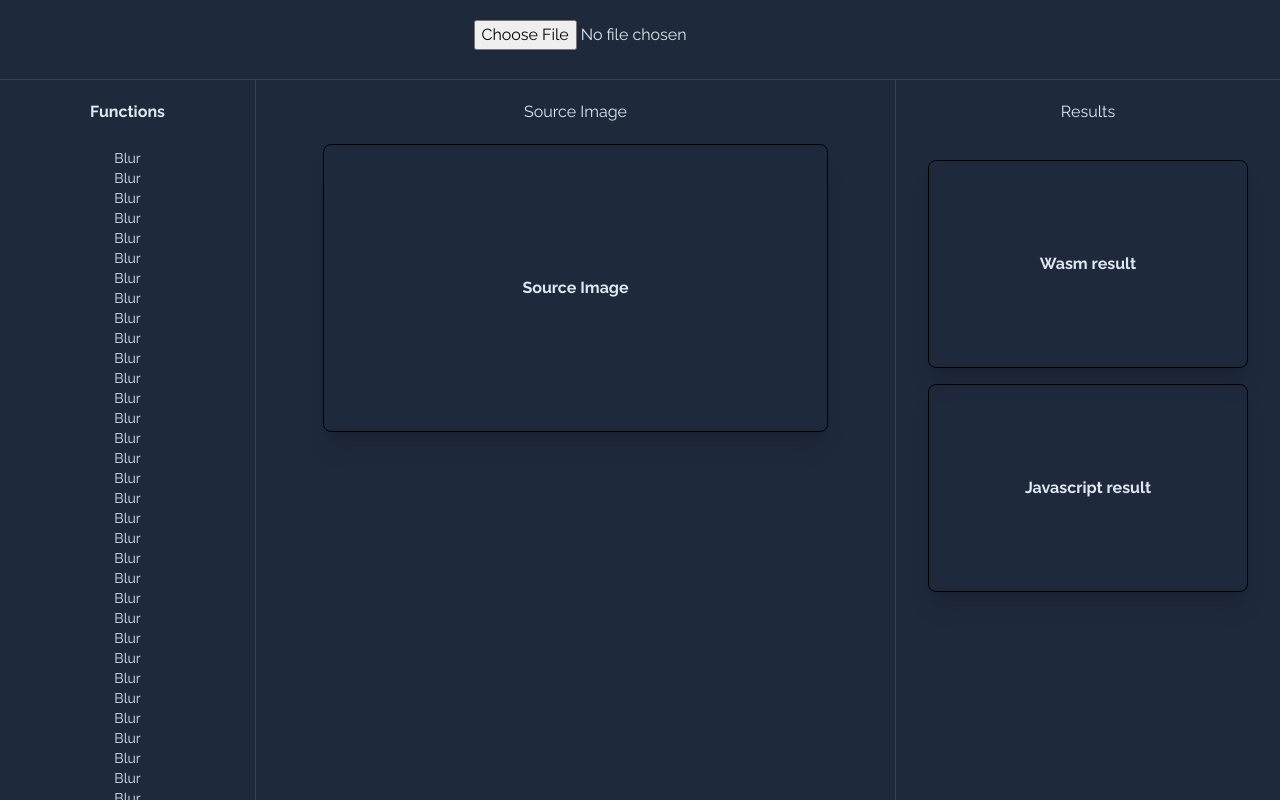
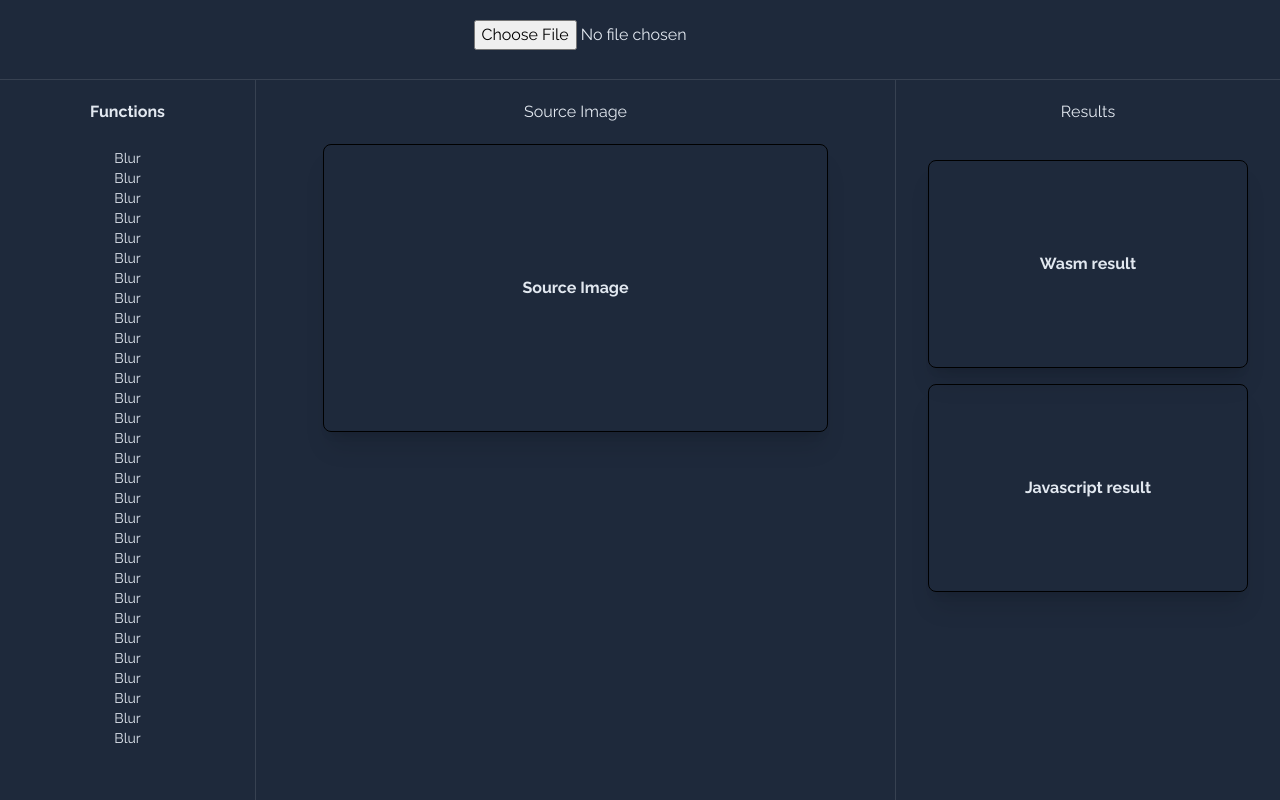
Before and after one commit to babalolajnr/photon-wasm, a website built with webpack: page site/src/index.html in a window 1280 px wide. Built offline with nearby package versions, Linux system fonts and the light colour scheme.

Commit message:
reduce functions list height

```diff
--- a/site/src/index.html
+++ b/site/src/index.html
@@ -22,7 +22,7 @@
                         </span>
                     </div>
                 </div>
-                <div class="lg:flex overflow-auto h-full">
+                <div class="lg:flex overflow-auto h-5/6">
                     <div class="lg:mx-auto">
                         <ul class="text-sm cursor-pointer">
                             <li>Blur</li>
```
